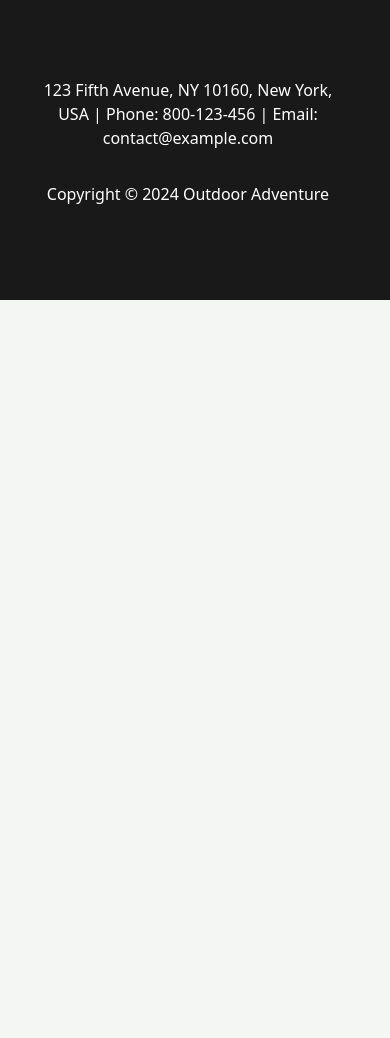
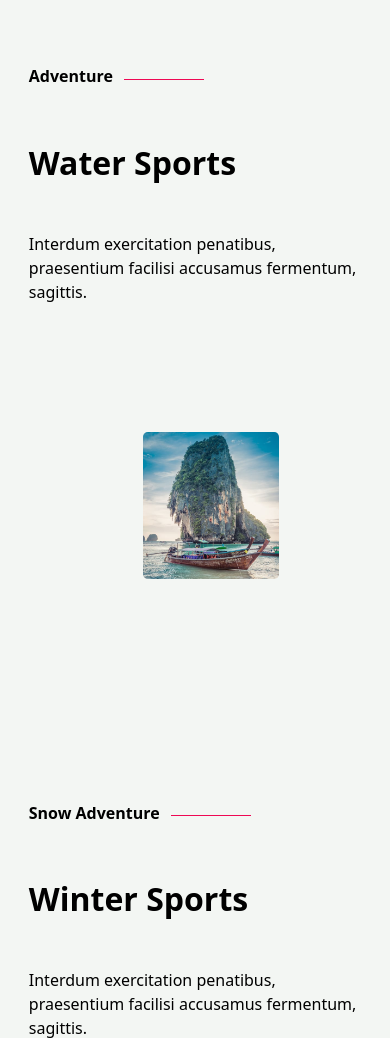
Before and after one commit to Penn-paotr/Outdoor-adventure-exercice, a plain HTML site: page projects.html in a window 390 px wide. Shown: the part 962-2000 px from the top of the page. Before the commit the page ends 1262 px from the top, so only its background shows below. Drawn offline with Linux system fonts and the light colour scheme.

Commit message:
daily backup

```diff
--- a/assets/css/defaultpage.css
+++ b/assets/css/defaultpage.css
@@ -382,7 +382,31 @@ nav .red-btn {
    margin-top: 2rem;
 }
 
+.presentation {
+   display: flex;
+   flex-direction: column;
+   margin-top: 2rem;
+   padding: 1.8rem;
+}
 
+.presentation span {
+   display: flex;
+   flex-direction: row;
+}
+
+.presentation .separator {
+   margin-bottom: 1.8rem;
+   margin-left: .7rem;
+}
+
+.presentation h3 {
+   font-size: 2rem;
+}
+
+main .triple-container img {
+   width: 100%;
+   border-radius: .3rem
+}
 
 .triple-container {
    margin: 5rem 10rem 5rem 10rem;
@@ -390,6 +414,10 @@ nav .red-btn {
    grid-template-columns: repeat(3, 1fr);
    gap: 1.2rem;
    text-align: justify;
+}
+
+main .triple-container {
+   margin: 2rem auto auto auto;
 }
 
 .col {
--- a/assets/css/media768.css
+++ b/assets/css/media768.css
@@ -135,6 +135,22 @@
         flex-direction: column;
         justify-content: center;
     }
+
+    main .triple-container {
+        margin: 5rem 10rem 5rem 10rem;
+        display: flex;
+        flex-direction: column;
+        justify-content: center;
+        align-items: center;
+     }
+     main .triple-container .last, main .triple-container .second{
+        display: none;
+     }
+     /* main .triple-container img {
+        width: 100%;
+        padding: 0;
+     } */
+
     .col-text {
         margin: auto;
     }
--- a/assets/css/media920.css
+++ b/assets/css/media920.css
@@ -103,4 +103,17 @@
     .triple-container {
         margin: 5rem 1rem 5rem 1rem;
     }
+    main .triple-container {
+        margin: 5rem 10rem 5rem 10rem;
+        display: grid;
+        grid-template-columns: repeat(2, 1fr);
+        gap: 1.2rem;
+        text-align: justify;
+     }
+     main .triple-container .last {
+        display: none;
+     }
+     main .triple-container img {
+        width: 35vw;
+     }
 }
--- a/projects.html
+++ b/projects.html
@@ -46,6 +46,38 @@
             <h1>Our projects</h1>
         </div>
     </header>
+    <main>
+        <div class="presentation">
+            <span><h4>Adventure</h4><div class="separator"></div></span>
+            <h3>Water Sports</h3>
+            <p>Interdum exercitation penatibus, praesentium facilisi accusamus fermentum, sagittis.</p>
+            <div class="triple-container">
+                <img src="assets\images\projects\water-sports-02.jpg" alt="photo">
+                <img class="second" src="assets\images\projects\water-sports-03.jpg" alt="photo">
+                <img class="last" src="assets\images\projects\water-sports-01.jpg" alt="photo">
+            </div>
+        </div>
+        <div class="presentation">
+            <span><h4>Snow Adventure</h4><div class="separator"></div></span>
+            <h3>Winter Sports</h3>
+            <p>Interdum exercitation penatibus, praesentium facilisi accusamus fermentum, sagittis.</p>
+            <div class="triple-container">
+                <img src="assets\images\projects\winter-sports-02-nzqdabgzdltvczq7igd9of558tfynx1bhy5e1ogbh4.jpg" alt="photo">
+                <img class="second" src="assets\images\projects\winter-sports-03-nzqd8khsnpfnr49oq759jd19g02dc73axafuw51p20.jpg" alt="photo">
+                <img class="last" src="assets\images\projects\winter-sports-04-nzqd8b3erd2sj0nc932zufeni5cp781zjzx03dfms8.jpg" alt="photo">
+            </div>
+        </div>
+        <div class="presentation">
+            <span><h4>Forest Tours</h4><div class="separator"></div></span>
+            <h3>Camping</h3>
+            <p>Interdum exercitation penatibus, praesentium facilisi accusamus fermentum, sagittis.</p>
+            <div class="triple-container">
+                <img src="assets\images\projects\camp-1-nzqd81p0v0pxax0zrz0q5hs1kan1290o6pe5altkig.jpg" alt="photo">
+                <img class="second" src="assets\images\projects\camp-2-nzqd7cbdqhr6lg1uw61ss66liw44af7x37s1c4v76g.jpg" alt="photo">
+                <img class="last" src="assets\images\projects\camp-3-nzqd6qp3daxl6ex9eepdotmzv12oddu3c8rvarr95k.jpg" alt="photo">
+            </div>
+        </div>
+    </main>
 
     <footer>
         <p>123 Fifth Avenue, NY 10160, New York, USA | Phone: 800-123-456 | Email: contact@example.com</p>
```
Also changed, not shown: services.html (+0 -1 lines), assets/images/projects/camp-1-nzqd81p0v0pxax0zrz0q5hs1kan1290o6pe5altkig.jpg (added), assets/images/projects/camp-2-nzqd7cbdqhr6lg1uw61ss66liw44af7x37s1c4v76g.jpg (added), assets/images/projects/camp-3-nzqd6qp3daxl6ex9eepdotmzv12oddu3c8rvarr95k.jpg (added), assets/images/projects/water-sports-01.jpg (added), assets/images/projects/water-sports-02.jpg (added), assets/images/projects/water-sports-03.jpg (added), assets/images/projects/winter-sports-02-nzqdabgzdltvczq7igd9of558tfynx1bhy5e1ogbh4.jpg (added), assets/images/projects/winter-sports-03-nzqd8khsnpfnr49oq759jd19g02dc73axafuw51p20.jpg (added), assets/images/projects/winter-sports-04-nzqd8b3erd2sj0nc932zufeni5cp781zjzx03dfms8.jpg (added).
